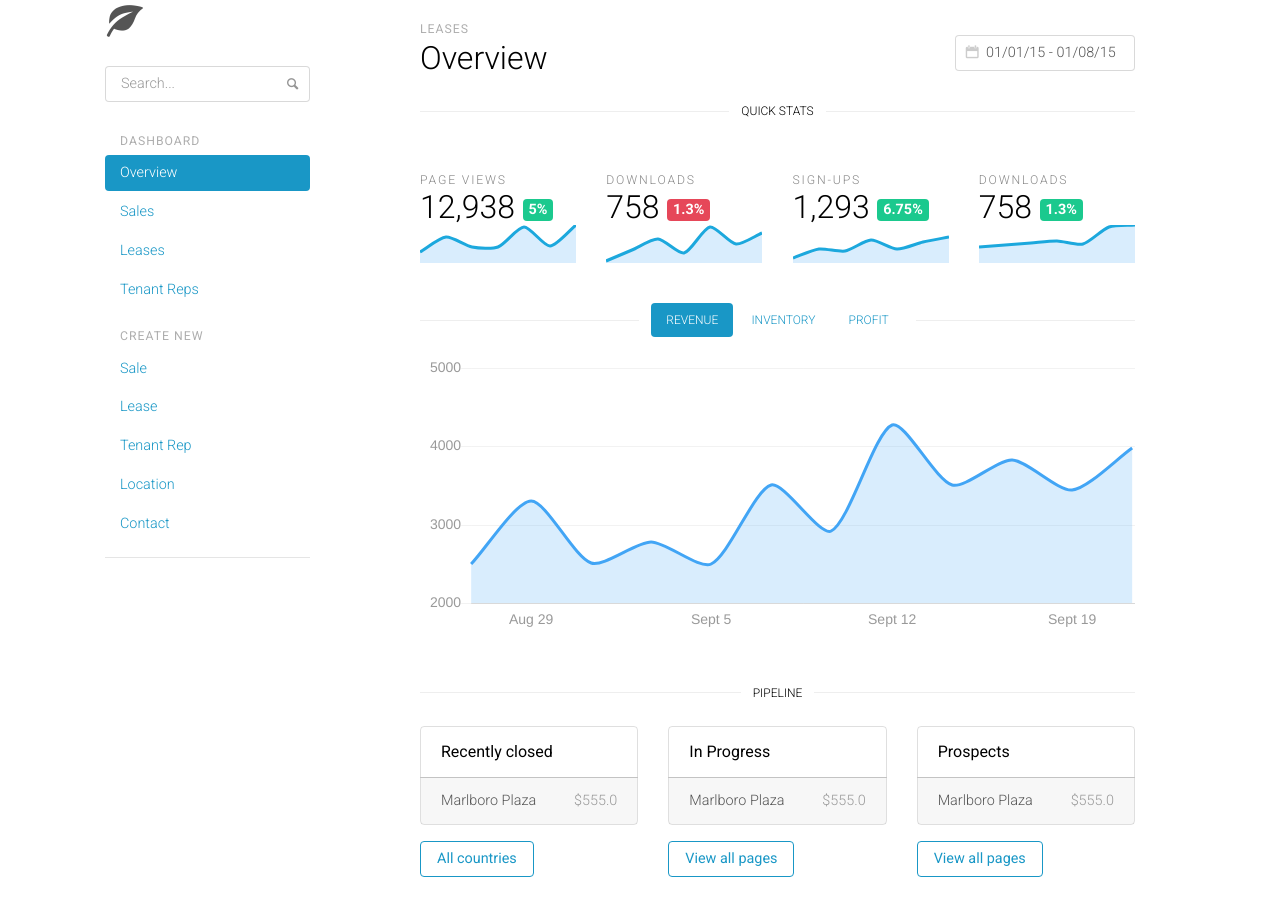
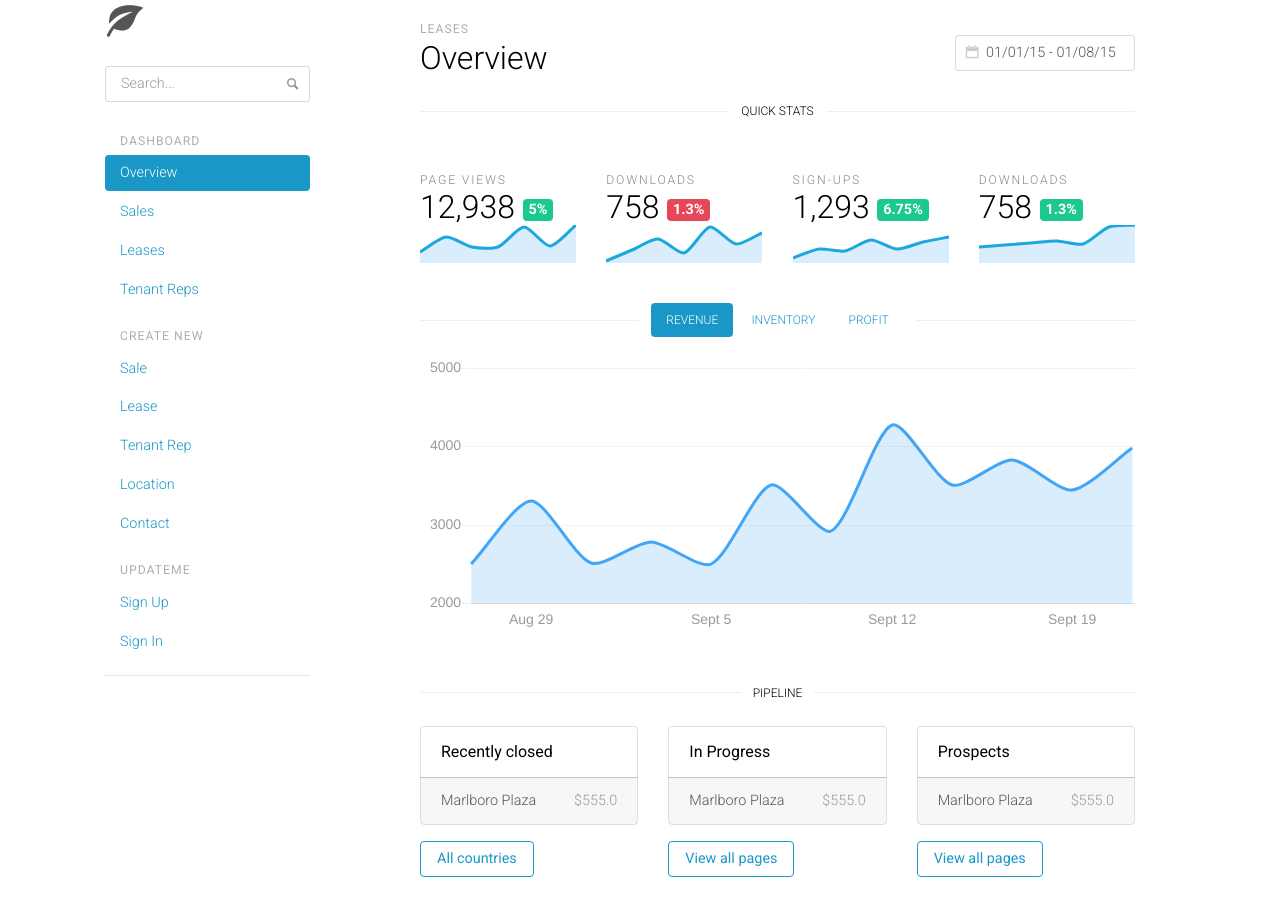
Before and after one commit to tkovalsky/commissions, a Django app: page /commissions/leases/ in a window 1280 px wide. Shown: the part 81-1005 px from the top of the page. Run offline with Django 3.2, Linux system fonts and the light colour scheme; data comes from the database, SQL or seed files in the repository; both versions use the stored data as it was after the commit; some libraries are stand-ins or nearby versions.

Commit message:
had issues with registration links.  need to fix those

```diff
--- a/commissions/templates/base.html
+++ b/commissions/templates/base.html
@@ -92,6 +92,24 @@
               <li class="nav-item">
                 <a class="nav-link " href="#">Contact</a>
               </li>
+              <li class="nav-header">UPDATEME</li>
+              {% if request.user.is_authenticated %}
+                <li class="nav-item">
+                  <a class="nav-link" href="#">Profile</a>
+                </li>
+                <li class="nav-item">
+                  <a class="nav-link" href="#">Sign out</a>
+                </li>
+              {% else %}
+                <li class="nav-item">
+                  <a id="sign-up-link" class="nav-link" href="{% url 'account_signup' %}">Sign Up</a>
+                </li>
+                <li class="nav-item">
+                  <a id="log-in-link" class="nav-link" href="{% url 'account_login' %}">Sign In</a>
+                </li>
+              {% endif %}
+
+
 
               <!--modal nav item-->
               <!--<li class="nav-item">-->
--- a/commissions/templates/registration/logout.html
+++ b/commissions/templates/registration/logout.html
@@ -3,6 +3,6 @@
 
 {% block title %}{% trans "Logged out" %}{% endblock %}
 
-{% block content %}
+{% block body %}
 <p>{% trans "Successfully logged out" %}.</p>
 {% endblock %}
--- a/commissions/templates/registration/password_change_form.html
+++ b/commissions/templates/registration/password_change_form.html
@@ -5,6 +5,7 @@
 {% block title %}{% trans "Change password" %}{% endblock %}
 
 {% block content %}
+<h3>Enter a new password</h3>
 <form method="post" action="">
     {% csrf_token %}
     {{ form|crispy }}
```
Also changed, not shown: commissions/templates/registration/login.html (+3 -5 lines), db.sqlite3.
